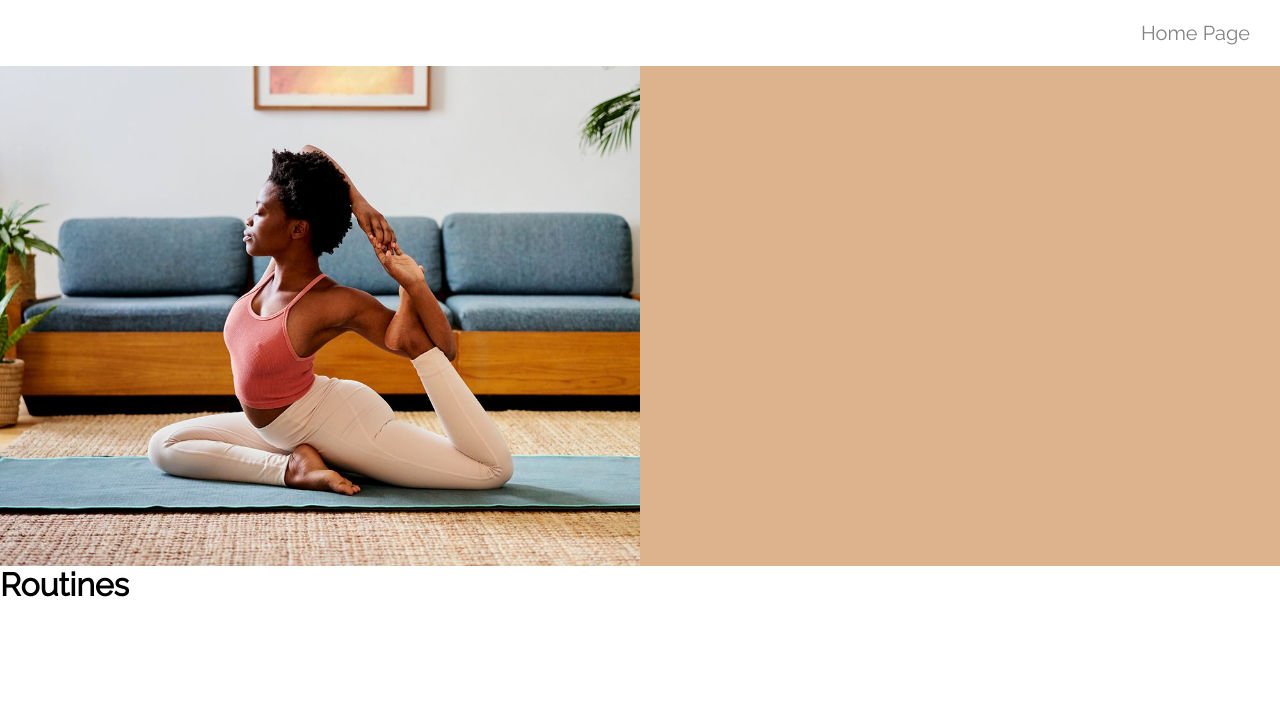
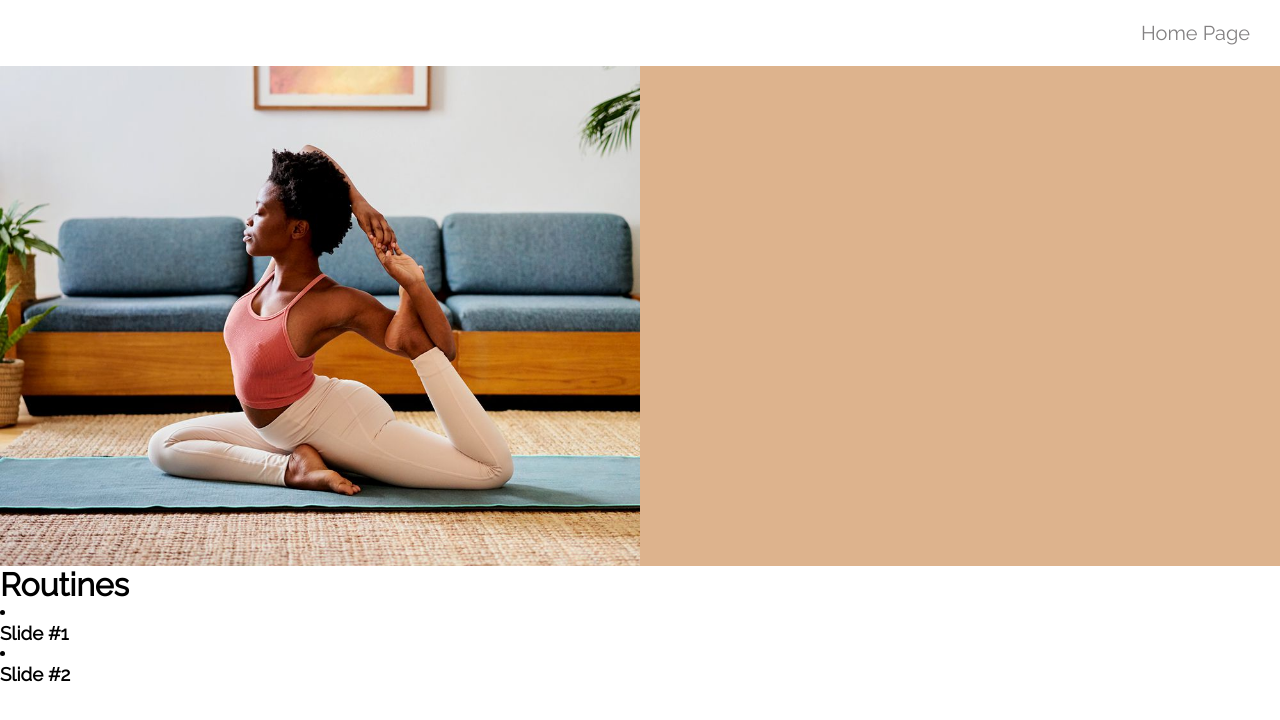
Before and after one commit to AminaOti/yoga-routines-front-end, a Vue app: page / in a window 1280 px wide. Shown: the top 720 px of the page. Built offline with nearby package versions, Linux system fonts and the light colour scheme.

Commit message:
feat: add list of routines to homepage

```diff
--- a/src/components/RoutinesComponent.vue
+++ b/src/components/RoutinesComponent.vue
@@ -1,12 +1,25 @@
 <template>
   <div>
     <h1>Routines</h1>
+    <li v-for="routine in routines" :key="routine.title">
+      <h3>{{ routine.title }}</h3>
+    </li>
   </div>
 </template>
 
 <script>
 export default {
   name: "Routines",
+  data: () => ({
+    routines: [
+      {
+        title: "Slide #1",
+      },
+      {
+        title: "Slide #2",
+      },
+    ],
+  }),
 };
 </script>
 
```
Also changed, not shown: 1 other file (tests, documents, lock files or other folders).
